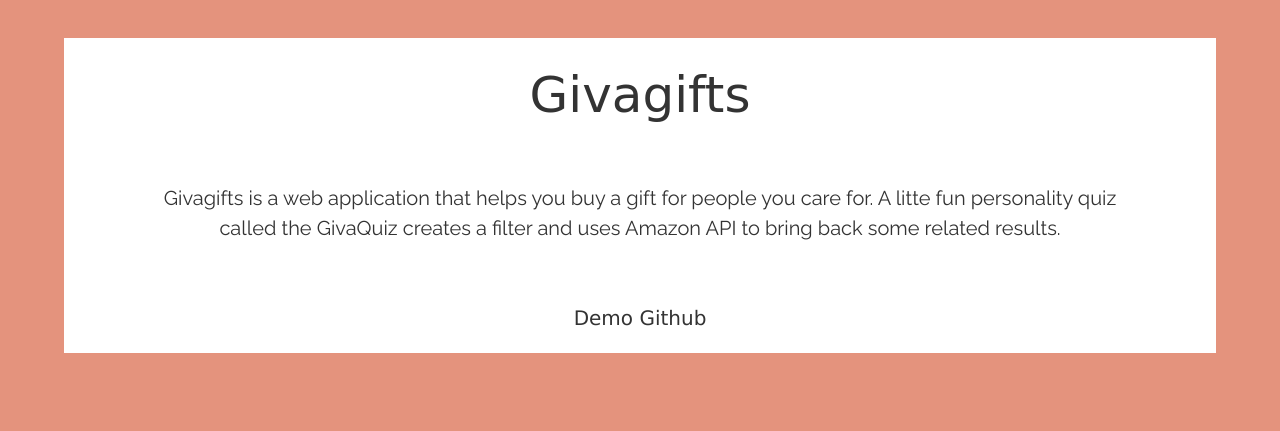
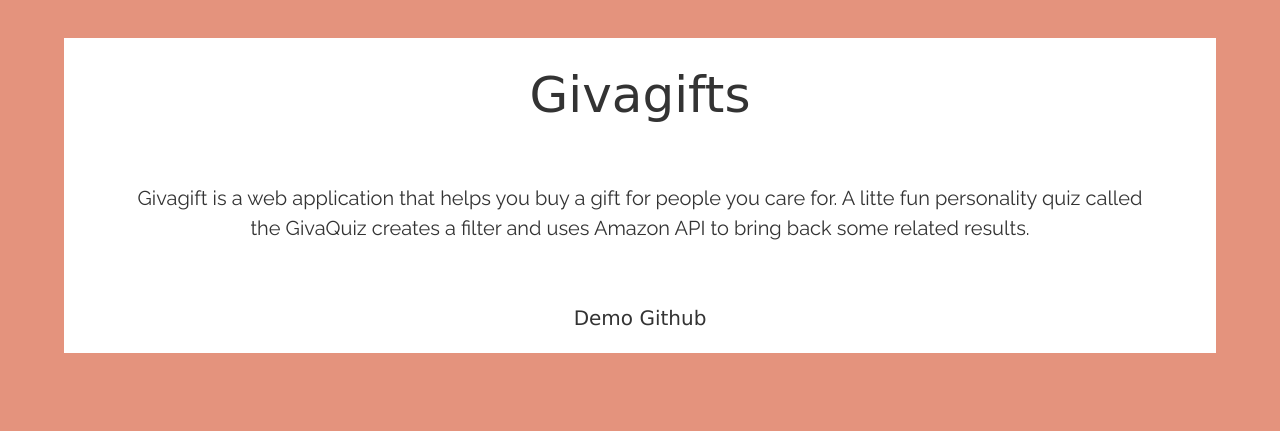
Before and after one commit to yosukeonrails/yohitsme, a plain HTML site: page index.html in a window 1280 px wide. Shown: the part 3580-4011 px from the top of the page. Drawn offline with nearby package versions, Linux system fonts and the light colour scheme; a web font is replaced by a local one.

Commit message:
first commit on gh

```diff
--- a/css/main.css
+++ b/css/main.css
@@ -191,6 +191,7 @@ font-family: 'Fredoka One', cursive;
 	background-image: url('https://s21.postimg.org/4w6q9nysn/Screen_Shot_2017-05-02_at_9.37.39_AM.png');
 }
 
+
 .bibleapp{
 	    background-position: -6px;
 background-size: cover;
--- a/index.html
+++ b/index.html
@@ -123,7 +123,7 @@
 							<div class="project-explanation  w3-card-8">
 							<h2 id="givagifts-font">Givagifts</h2>
 
-							<p>Givagifts is a web application that helps you buy a gift for people you care for. A litte fun personality quiz called the GivaQuiz creates a filter and uses Amazon API to bring back some related results.  </p>
+							<p>Givagift is a web application that helps you buy a gift for people you care for. A litte fun personality quiz called the GivaQuiz creates a filter and uses Amazon API to bring back some related results.  </p>
 
 									<div class="links">
 										<a target="_blank" href="https://givagifter.herokuapp.com/#/">Demo</a>
```
